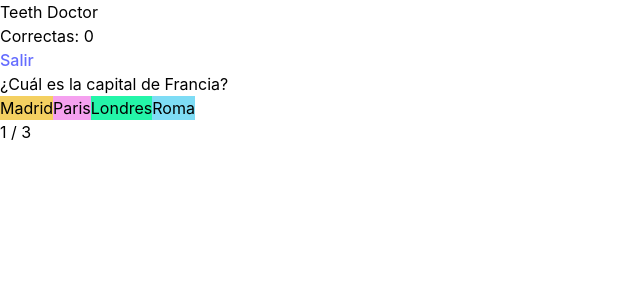
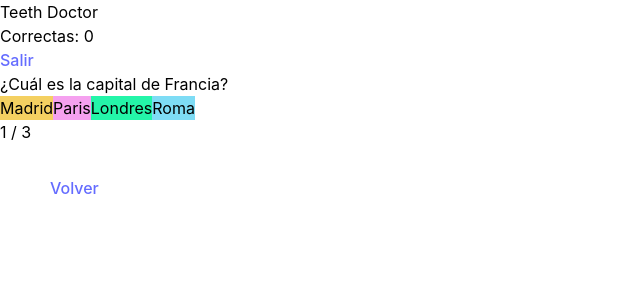
Before and after one commit to gabriel-pantojab/teeth-doctor, a React (Vite) app: page /games/trivia in a window 1280 px wide. Shown: the top 300 px of the page, without its empty margins (0-640 px from the left). Built offline with nearby package versions, Linux system fonts and the light colour scheme.

Commit message:
feat: add functuanality for re-start trivia

```diff
--- a/src/secure/games/trivia/components/question.tsx
+++ b/src/secure/games/trivia/components/question.tsx
@@ -10,7 +10,7 @@ interface QuestionProps {
 }
 
 export default function Question({ question, answers }: QuestionProps) {
-  const { handleAnswer, setStartTime, setTimeLimit } =
+  const { handleAnswer, setStartTime, setTimeLimit, run } =
     useContext(TriviaContext);
   const [randomColors, setRandomColors] = useState<string[]>(
     getRandomColors(answers.length)
@@ -18,6 +18,7 @@ export default function Question({ question, answers }: QuestionProps) {
   const [timOutID, setTimeoutID] = useState<NodeJS.Timeout | null>(null);
 
   useEffect(() => {
+    if (!run) return;
     setStartTime(true);
     setTimeLimit(false);
 
@@ -30,7 +31,7 @@ export default function Question({ question, answers }: QuestionProps) {
 
     return () => clearTimeout(ID);
     // eslint-disable-next-line react-hooks/exhaustive-deps
-  }, [question]);
+  }, [question, run]);
 
   useEffect(() => {
     setRandomColors(getRandomColors(answers.length));
--- a/src/secure/games/trivia/components/trivia-game.tsx
+++ b/src/secure/games/trivia/components/trivia-game.tsx
@@ -5,21 +5,32 @@ import { TriviaContext } from "../state/trivia-context";
 import Question from "./question";
 
 import { SECONDS_TO_ANSWER } from "../models/constants";
+import Play from "@/secure/components/icons/play";
 
 const triviaMusic = new Audio("/src/assets/music/trivia.mp3");
 
 export default function TriviaGame() {
-  const { questions, currentQuestionIndex, correctQuestions, startTime } =
-    useContext(TriviaContext);
+  const {
+    questions,
+    currentQuestionIndex,
+    correctQuestions,
+    startTime,
+    run,
+    setRun,
+  } = useContext(TriviaContext);
 
   useEffect(() => {
-    triviaMusic.play();
-    triviaMusic.loop = true;
     return () => {
       triviaMusic.pause();
       triviaMusic.currentTime = 0;
     };
   }, []);
+
+  const handleRun = () => {
+    triviaMusic.play();
+    triviaMusic.loop = true;
+    setRun(true);
+  };
 
   return (
     <section className="flex flex-col gap-2 w-full">
@@ -47,6 +58,21 @@ export default function TriviaGame() {
       <section className="flex justify-center">{`${
         currentQuestionIndex + 1
       } / ${questions.length}`}</section>
+
+      {!run && (
+        <div className="absolute inset-0 bg-black bg-opacity-50 flex justify-center items-center">
+          <div className="flex flex-col justify-center items-center bg-white p-2 rounded-md">
+            <button
+              className="bg-blue-500 text-white border-2 border-white rounded-full p-4"
+              onClick={handleRun}
+            >
+              <Play color="white" height={50} width={50} />
+            </button>
+
+            <Link to="/games">Volver</Link>
+          </div>
+        </div>
+      )}
     </section>
   );
 }
--- a/src/secure/games/trivia/state/trivia-context.ts
+++ b/src/secure/games/trivia/state/trivia-context.ts
@@ -7,6 +7,8 @@ export interface TriviaContextType {
   correctQuestions: number;
   startTime: boolean;
   timeLimit: boolean;
+  run: boolean;
+  setRun: React.Dispatch<React.SetStateAction<boolean>>;
   setTimeLimit: React.Dispatch<React.SetStateAction<boolean>>;
   setStartTime: React.Dispatch<React.SetStateAction<boolean>>;
   setQuestions: React.Dispatch<React.SetStateAction<QuestionModel[]>>;
@@ -21,6 +23,8 @@ export const TriviaContext = createContext<TriviaContextType>({
   correctQuestions: 0,
   startTime: false,
   timeLimit: false,
+  run: false,
+  setRun: () => {},
   setTimeLimit: () => {},
   setStartTime: () => {},
   setQuestions: () => {},
--- a/src/secure/games/trivia/state/trivia-provider.tsx
+++ b/src/secure/games/trivia/state/trivia-provider.tsx
@@ -1,15 +1,13 @@
 import { useCallback, useContext, useEffect, useState } from "react";
-import { useNavigate } from "react-router-dom";
 
 import { TriviaContext } from "./trivia-context";
+import { AppContext } from "@/secure/state/app-context";
 
 import { QuestionModel } from "../models/question";
 import { endTriviaPopup, showPopupMessage } from "../utils/popup-message";
-import { AppContext } from "@/secure/state/app-context";
 import { MAXIMUN_CORRECT_ANSWERS } from "../models/constants";
 
 export function TriviaProvider({ children }: { children: React.ReactNode }) {
-  const navigate = useNavigate();
   const { updateLives } = useContext(AppContext);
   const [questions, setQuestions] = useState<QuestionModel[]>([
     {
@@ -33,8 +31,9 @@ export function TriviaProvider({ children }: { children: React.ReactNode }) {
   ]);
   const [currentQuestionIndex, setCurrentQuestion] = useState<number>(0);
   const [correctQuestions, setCorrectQuestions] = useState<number>(0);
-  const [startTime, setStartTime] = useState<boolean>(true);
+  const [startTime, setStartTime] = useState<boolean>(false);
   const [timeLimit, setTimeLimit] = useState<boolean>(false);
+  const [run, setRun] = useState<boolean>(false);
 
   useEffect(() => {
     if (timeLimit) {
@@ -53,13 +52,24 @@ export function TriviaProvider({ children }: { children: React.ReactNode }) {
               updateLives((prev) => prev + 1);
             }
 
-            endTriviaPopup(correctQuestions).then(() => navigate("/games"));
+            endTriviaPopup(correctQuestions).then(() => resetTrivia());
           }
         }
       });
     }
     // eslint-disable-next-line react-hooks/exhaustive-deps
   }, [timeLimit]);
+
+  const resetTrivia = () => {
+    setQuestions((prev) =>
+      prev.map((question) => ({ ...question, answered: false }))
+    );
+    setCurrentQuestion(0);
+    setCorrectQuestions(0);
+    setStartTime(false);
+    setTimeLimit(false);
+    setRun(false);
+  };
 
   const nextQuestion = useCallback(() => {
     if (currentQuestionIndex < questions.length - 1) {
@@ -96,7 +106,7 @@ export function TriviaProvider({ children }: { children: React.ReactNode }) {
               if (prev + 1 > MAXIMUN_CORRECT_ANSWERS) {
                 updateLives((prev) => prev + 1);
               }
-              endTriviaPopup(prev + 1).then(() => navigate("/games"));
+              endTriviaPopup(prev + 1).then(() => resetTrivia());
             }
           }
         });
@@ -118,7 +128,7 @@ export function TriviaProvider({ children }: { children: React.ReactNode }) {
               if (correctQuestions > MAXIMUN_CORRECT_ANSWERS) {
                 updateLives((prev) => prev + 1);
               }
-              endTriviaPopup(correctQuestions).then(() => navigate("/games"));
+              endTriviaPopup(correctQuestions).then(() => resetTrivia());
             }
           }
         });
@@ -136,6 +146,8 @@ export function TriviaProvider({ children }: { children: React.ReactNode }) {
         correctQuestions,
         startTime,
         timeLimit,
+        run,
+        setRun,
         setTimeLimit,
         setQuestions,
         updateCorrectQuestions: setCorrectQuestions,
```
